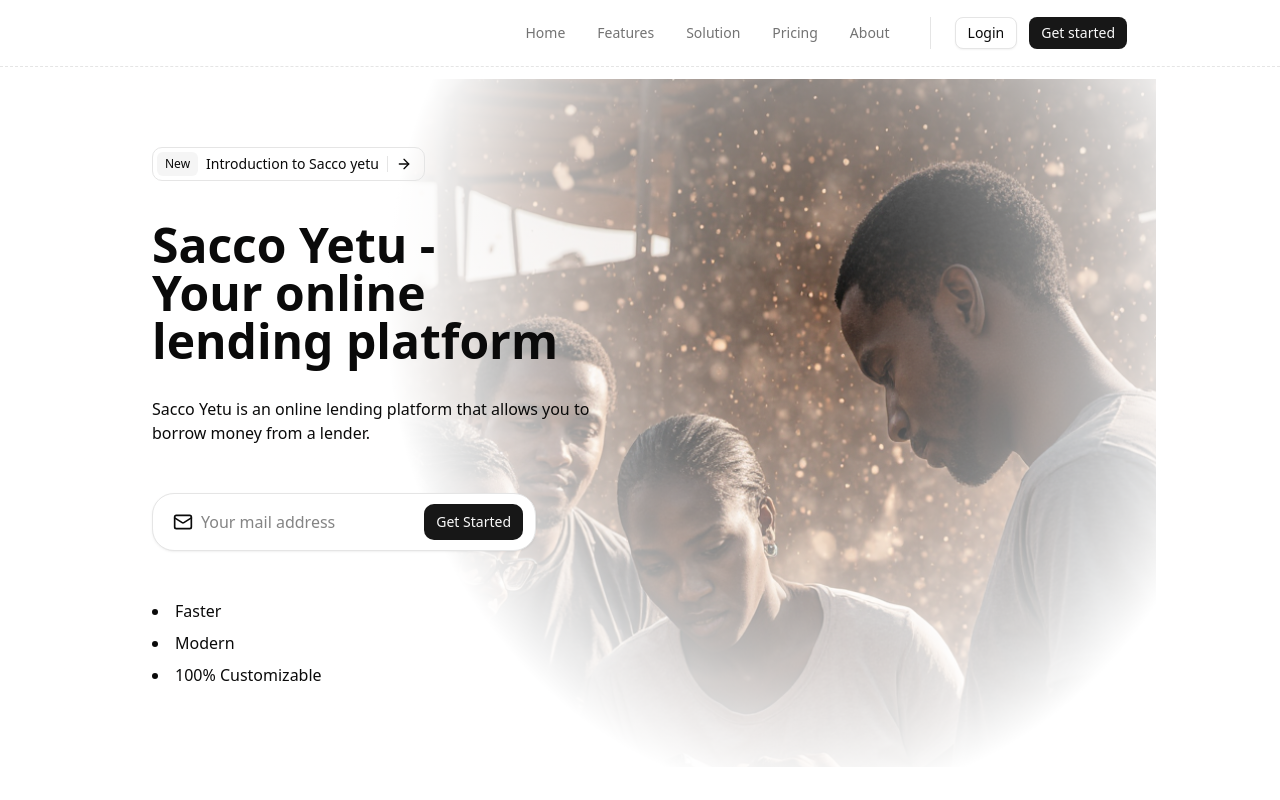
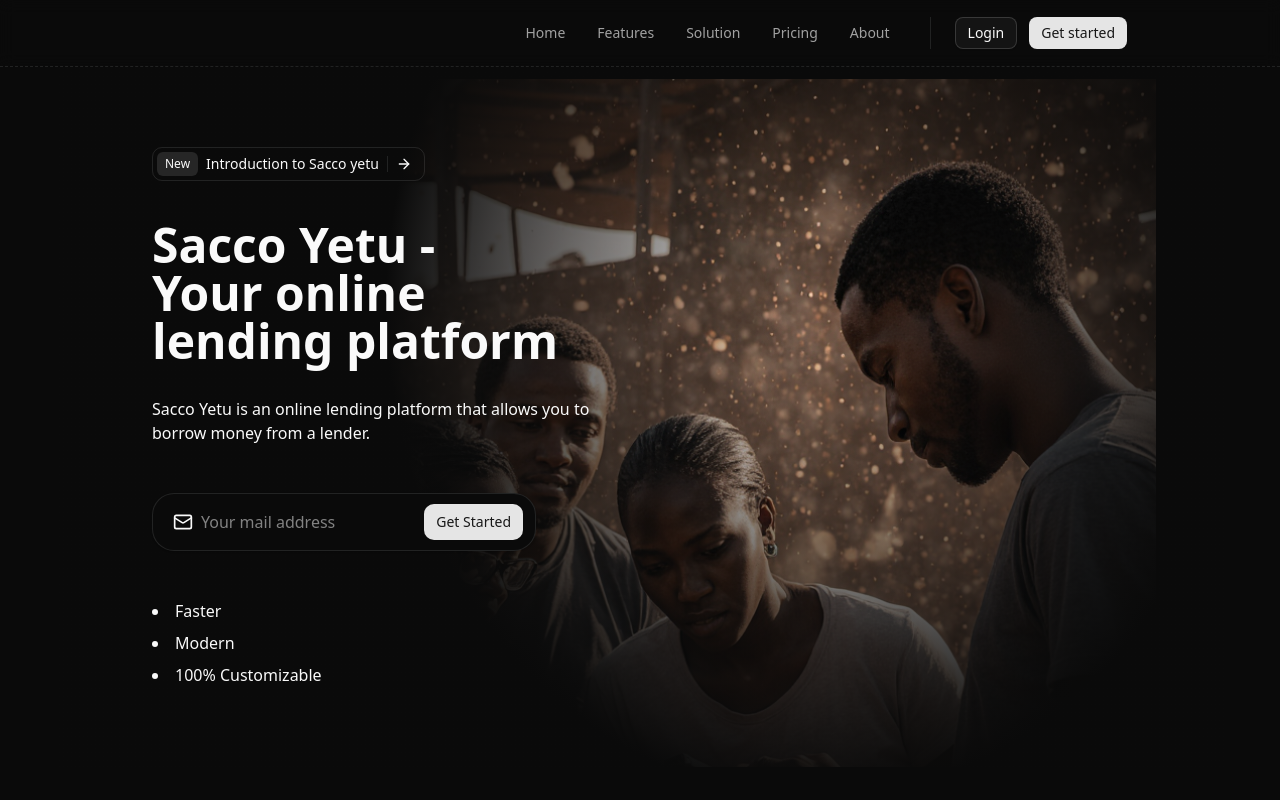
Before and after one commit to festus-sulumeti/sacco_yetu, a React (Vite) app: page / in a window 1280 px wide. Shown: the top 800 px of the page. Built offline with nearby package versions, Linux system fonts and the light colour scheme.

Commit message:
feat: Get to know the imported theme provider

```diff
--- a/src/App.tsx
+++ b/src/App.tsx
@@ -1,5 +1,6 @@
 import { Routes, Route } from 'react-router-dom'
 import HeroSection from './components/Herosection/HeroSection'
+import { ThemeProvider } from "@/components/theme-provider"
 
 
 function App() {
@@ -8,12 +9,12 @@
   return (
     <>
 
-    <Routes>
-        <Route path="/" element={<HeroSection />} />
+       <ThemeProvider defaultTheme="dark" storageKey="vite-ui-theme">
+          <Routes>
+            <Route path="/" element={<HeroSection />} />
 
-      </Routes>
-
-
+          </Routes>
+      </ThemeProvider>
 
     </>
   )
```
